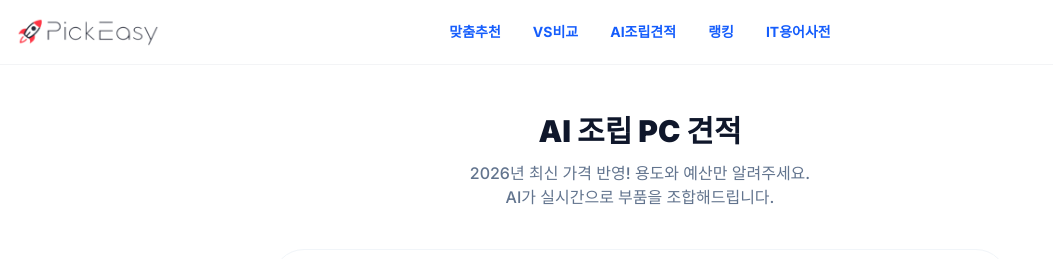
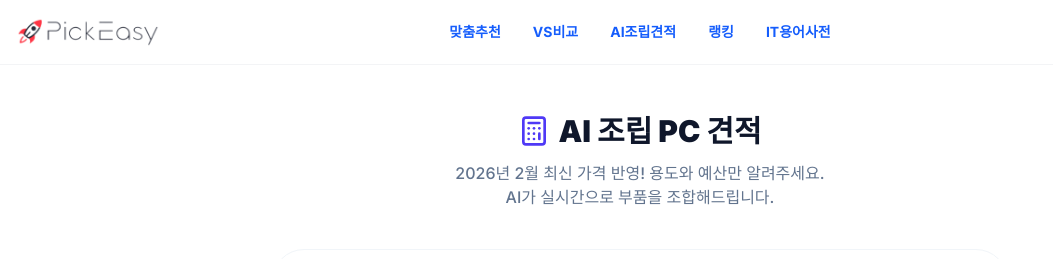
Before and after one commit to yyj0522/PickEasy, a Next.js app: page /pc-builder in a window 1280 px wide. Shown: the top 259 px of the page, without its empty margins (0-1053 px from the left). Built offline with nearby package versions, Linux system fonts and the light colour scheme.

Commit message:
헤더수정

```diff
--- a/app/pc-builder/page.tsx
+++ b/app/pc-builder/page.tsx
@@ -92,6 +92,8 @@ export default function PCBuilderPage() {
   const resultRef = useRef<HTMLDivElement>(null);
   const [isSaving, setIsSaving] = useState(false);
 
+  const [currentDateStr, setCurrentDateStr] = useState('');
+
   const [input, setInput] = useState({
     budget: '',
     usage: '',
@@ -101,6 +103,9 @@ export default function PCBuilderPage() {
   useEffect(() => {
     setRandomDesktop(DESKTOP_BANNERS[Math.floor(Math.random() * DESKTOP_BANNERS.length)]);
     setRandomMobile(MOBILE_BANNERS[Math.floor(Math.random() * MOBILE_BANNERS.length)]);
+
+    const now = new Date();
+    setCurrentDateStr(`${now.getFullYear()}년 ${now.getMonth() + 1}월`);
   }, []);
 
   const handleSubmit = async () => {
@@ -221,10 +226,11 @@ export default function PCBuilderPage() {
 
         <div className="text-center mb-10">
           <h1 className="text-3xl font-black mb-3 flex items-center justify-center gap-2 text-slate-900">
+            <Calculator className="w-8 h-8 text-indigo-600" />
             AI 조립 PC 견적
           </h1>
           <p className="text-slate-500 font-medium">
-            2026년 최신 가격 반영! 용도와 예산만 알려주세요.<br/>
+            {currentDateStr ? `${currentDateStr} 최신 가격 반영!` : '실시간 가격 반영!'} 용도와 예산만 알려주세요.<br/>
             AI가 실시간으로 부품을 조합해드립니다.
           </p>
         </div>
@@ -336,7 +342,7 @@ export default function PCBuilderPage() {
               )}
 
               <div className="p-4 bg-slate-100 text-center text-[10px] text-slate-400 border-t border-slate-200 font-medium">
-                  * 가격은 2026년 2월 기준 국내 주요 온라인 마켓 및 검색 포털 평균가이며, 실시간 변동될 수 있습니다.
+                  * 가격은 {currentDateStr} 기준 국내 주요 온라인 마켓 및 검색 포털 평균가이며, 실시간 변동될 수 있습니다.
               </div>
             </div>
 
```
